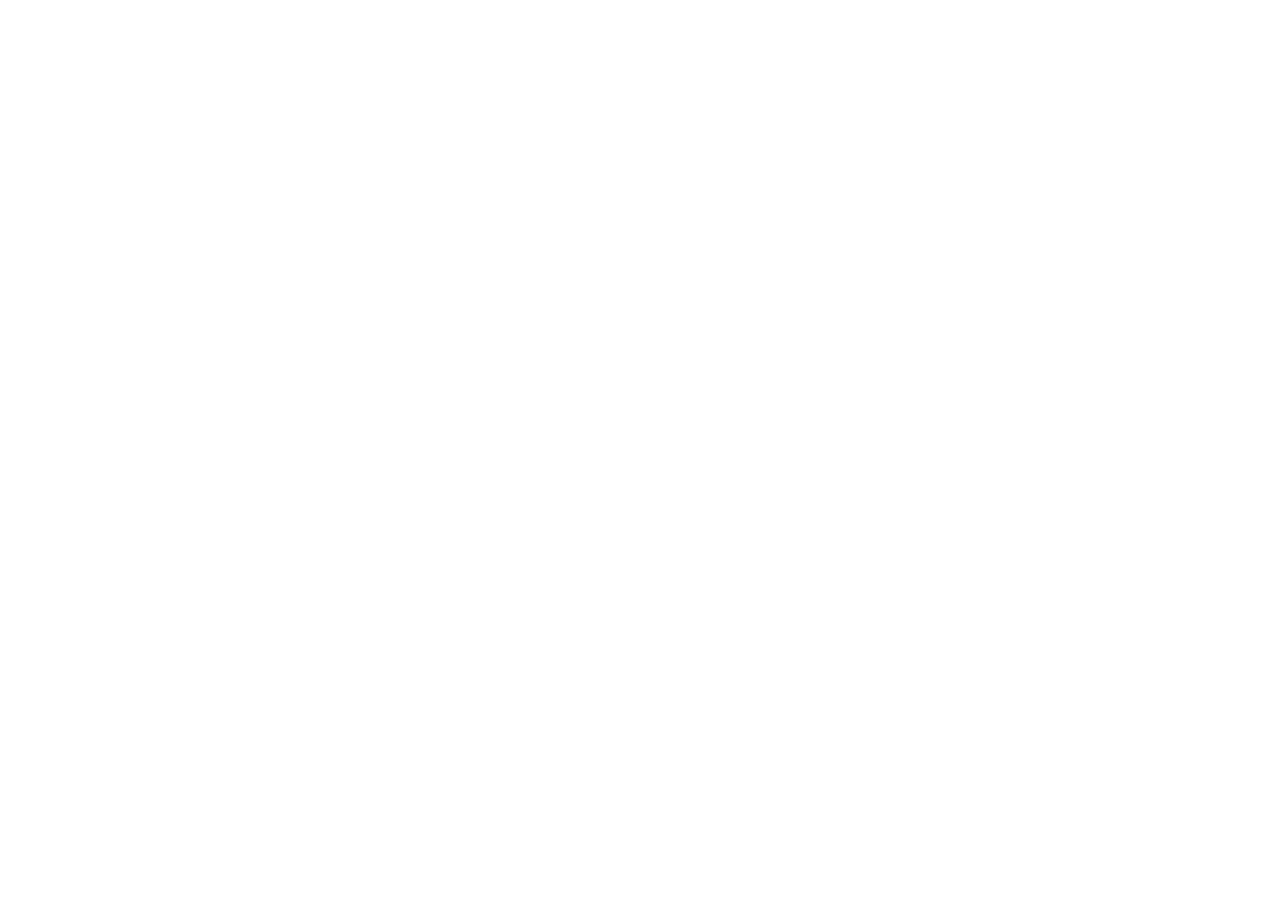
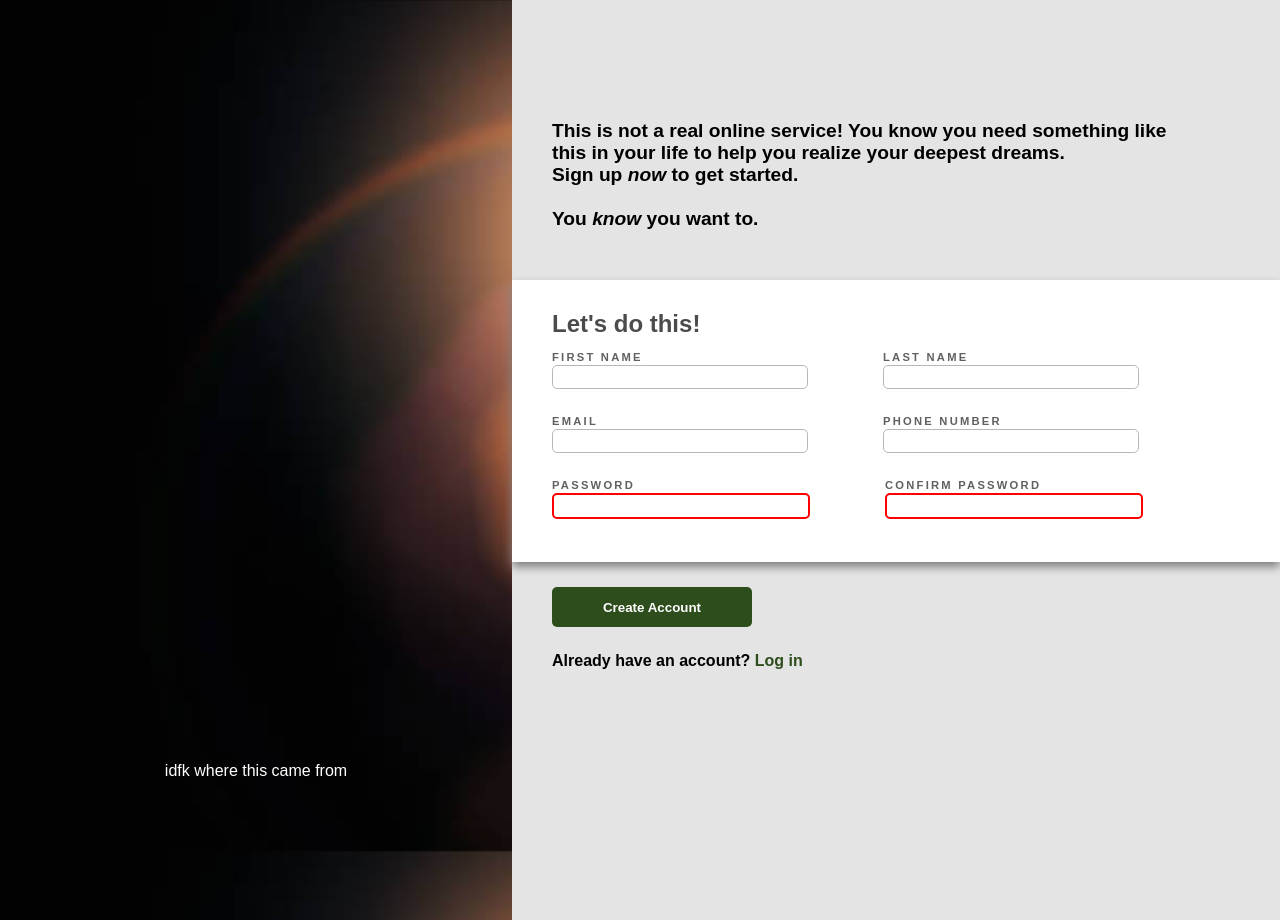
Before and after one commit to Squilliam121/odin-signupform, a plain HTML site: page index.html in a window 1280 px wide. Before the commit the page ends 800 px from the top, so only its background shows below. Drawn offline with Linux system fonts and the light colour scheme.

Commit message:
finished no logo tho

```diff
--- a/index.html
+++ b/index.html
@@ -7,6 +7,58 @@
     <link rel="stylesheet" href="styles.css">
 </head>
 <body>
+    <div id="sidebar">
+        <p id="credit">idfk where this came from</p>
+    </div>
 
+    <main>
+        <h1>This is not a real online service! You know you need something like this in your life to help you realize your deepest dreams.<br>Sign up <em>now</em> to get started.<br><br>You <em>know</em> you want to.
+        </h1>
+
+        <form>
+            <div id="drop-shadow">
+            <h2>Let's do this!</h2>
+
+            <div class="row">
+                <div class="item">
+                    <label for="first-name">FIRST NAME</label>
+                    <input type="text" id="first-name" name="first-name">
+                </div>
+
+                <div class="item">
+                    <label for="last-name">LAST NAME</label>
+                    <input type="text" id="last-name" name="last-name">
+                </div>
+            </div>
+
+            <div class="row">
+                <div class="item">
+                    <label for="email">EMAIL</label>
+                    <input type="email" id="email" name="email">
+                </div>
+
+                <div class="item">
+                    <label for="phone-number">PHONE NUMBER</label>
+                    <input type="number" id="phone-number" name="phone-number">
+                </div>
+            </div>
+
+            <div class="row">
+                <div class="item">
+                    <label for="password">PASSWORD</label>
+                    <input type="password" id="password" required minlength="8" name="password">
+                </div>
+
+                <div class="item">
+                    <label for="confirm-password">CONFIRM PASSWORD</label>
+                    <input type="password" id="confirm-password" required minlength="8"  name="confirm-password">
+                </div>
+            </div>
+            </div>
+
+            <button type="submit">Create Account</button>
+        </form>
+        <h3>Already have an account? <a href="piss off" target="_blank">Log in</a></h3>
+    </main>
 </body>
 </html>
--- a/styles.css
+++ b/styles.css
@@ -1,3 +1,131 @@
 :root{
 
 }
+
+body{
+    background-image: url(assets/images/lens.jpg);
+    background-size: cover;
+    display: flex;
+    flex-direction: row;
+    margin: 0;
+    padding: 0;
+    height: 100vh;
+}
+
+h1,h2,h3,h4,button,input,p,label{
+    font-family:Arial, Helvetica, sans-serif;
+}
+
+#sidebar{
+    flex: 4;
+    height: 100%;
+    margin: 0;
+    padding: 0;
+    align-items: center;
+    display: flex;
+}
+
+#credit{
+    margin: auto auto 20px auto;
+    color: white;
+    text-align: center;
+}
+
+main{
+    flex: 6;
+    background-color: rgb(228, 228, 228);
+    height: 100%;
+    margin: 0;
+    padding: 120px 0 0 0;
+    display: flex;
+    flex-direction: column;
+}
+
+h1{
+    font-size: 1.2rem;
+    font-weight: 600;
+    margin: 0 100px 50px 40px;
+}
+
+h2{
+    color: rgb(75, 75, 75);
+    padding: 0;
+    margin: 0;
+}
+
+h3{
+    font-weight: 600;
+    font-size: 1rem;
+    margin: 0 40px;
+}
+
+a{
+    color: rgb(45, 77, 29);
+    text-decoration: none;
+}
+
+label{
+    color: rgb(96, 96, 96);
+    font-weight: 700;
+    letter-spacing: 0.14rem;
+    font-size: 0.7rem;
+    margin: 0 0 2px 0;
+}
+
+input{
+    width:250px;
+    height: 20px;
+    border-radius: 5px;
+    border: 1px solid rgb(183, 183, 183);
+}
+
+input:focus{
+    filter: drop-shadow(3px 2px 5px rgb(186, 186, 186));
+}
+
+#drop-shadow{
+    background-color: white;
+    padding: 30px 40px;
+    display: flex;
+    flex-direction: column;
+    filter: drop-shadow(0 5px 5px grey);
+}
+
+.row{
+    display: flex;
+    flex-direction: row;
+    margin: 13px 0;
+}
+
+.item{
+    display: flex;
+    flex-direction: column;
+    padding: 0 75px 0 0;
+}
+
+button{
+    margin: 25px 40px;
+    background-color: rgb(45, 77, 29);
+    border: 0;
+    border-radius: 5px;
+    width: 200px;
+    height: 40px;
+    font-weight: 600;
+    color: white;
+}
+
+#email:invalid{
+    border: red 2px solid;
+}
+
+#phone-number:invalid{
+    border: red 2px solid;
+}
+
+#password:invalid{
+    border: red 2px solid;
+}
+
+#confirm-password:invalid{
+    border: red 2px solid;
+}
```
Also changed, not shown: assets/images/lens.jpg (added).
